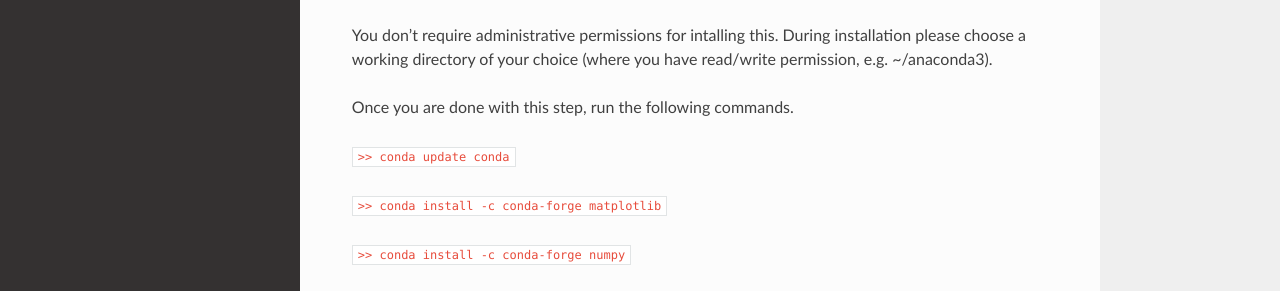
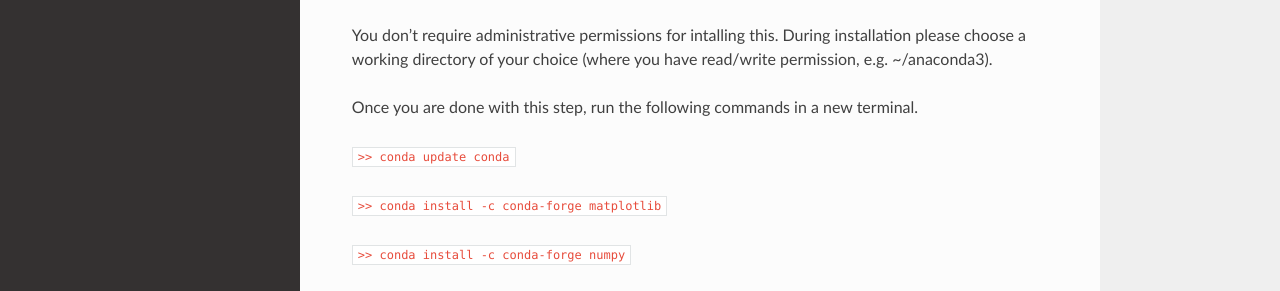
Before and after one commit to sr-dash/sunpy-tutorial, a Sphinx documentation site: the page built from doc/source/index.rst, in a window 1280 px wide and 1351 px high. Shown: the part 519-810 px from the top of the window. Built offline with Sphinx 7.4.7 and the Read the Docs theme 2.0.0, drawn with Linux system fonts in a browser that asks for light colours.

Commit message:
Instructions upated.

```diff
--- a/doc/source/index.rst
+++ b/doc/source/index.rst
@@ -25,7 +25,7 @@ For installing the setup run
 
 You don't require administrative permissions for intalling this. During installation please choose a working directory of your choice (where you have read/write permission, e.g. ~/anaconda3).
 
-Once you are done with this step, run the following commands.
+Once you are done with this step, run the following commands in a new terminal.
 
 ``>> conda update conda``
 
```
